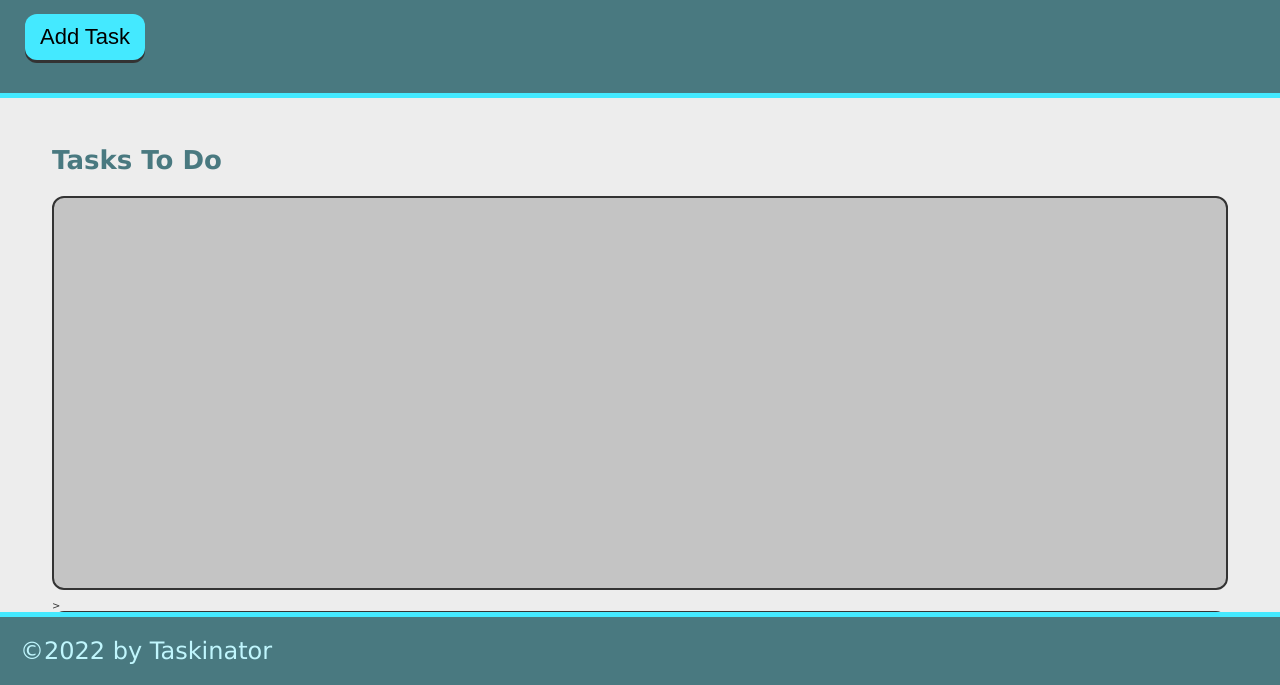
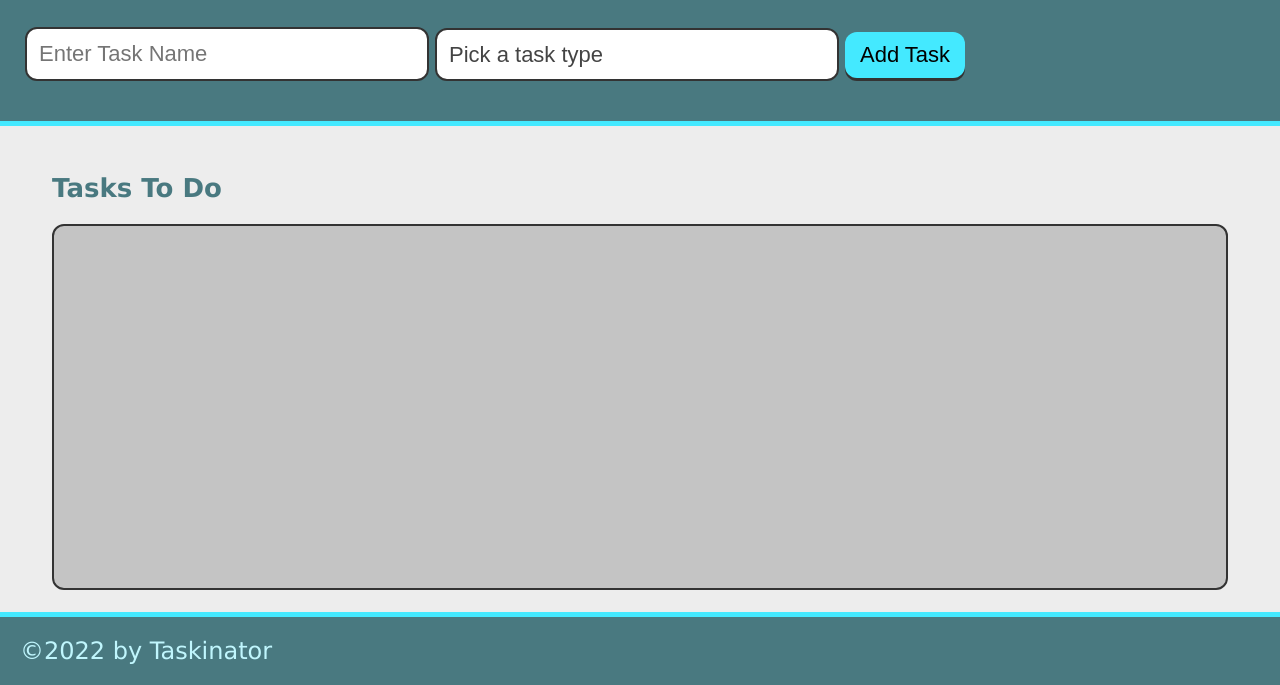
Before and after one commit to bnk5532/taskinator, a plain HTML site: page index.html in a window 1280 px wide. Shown: the part 115-800 px from the top of the page. Drawn offline with Linux system fonts and the light colour scheme.

Commit message:
dropdown added

```diff
--- a/index.html
+++ b/index.html
@@ -11,14 +11,27 @@
     <header>
         <h1 class="page-title">Taskinator</h1>
         <p>Click the button below to add a new task!</p>
-        <button class="btn" id="save-task" > Add Task</button>
+        <form id="task-form">
+            <div class="form-group">
+              <input type="text" name="task-name" class="text-input" placeholder="Enter Task Name" />
+            </div>
+            <div class="form-group">
+              <select name="task-type" class="select-dropdown">
+                <option value="" disabled selected>Pick a task type</option>
+                <option value="Print">Print</option>
+                <option value="Web">Web</option>
+                <option value="Mobile">Mobile</option>
+              </select>
+            </div>
+            <div class="form-group">
+              <button class="btn" id="save-task" type="submit">Add Task</button>
+            </div>
+          </form>
     </header>
     <main class="page-content">
         <section class="task-list-wrapper">
             <h2 class="list-title"> Tasks To Do</h2>
-            <ul class="task-list" id="tasks-to-do"> </ul>>
-                <li class="task-item"> A task is going to be added soon!</li>
-            </ul>
+            <ul class="task-list" id="tasks-to-do"></ul>
         </section>
     </main>
     <script src="./assets/js/script.js"></script>
```
